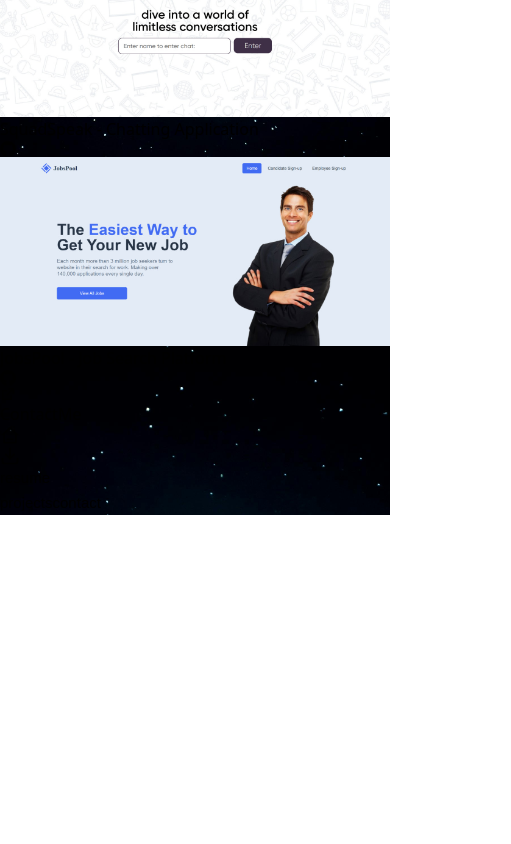
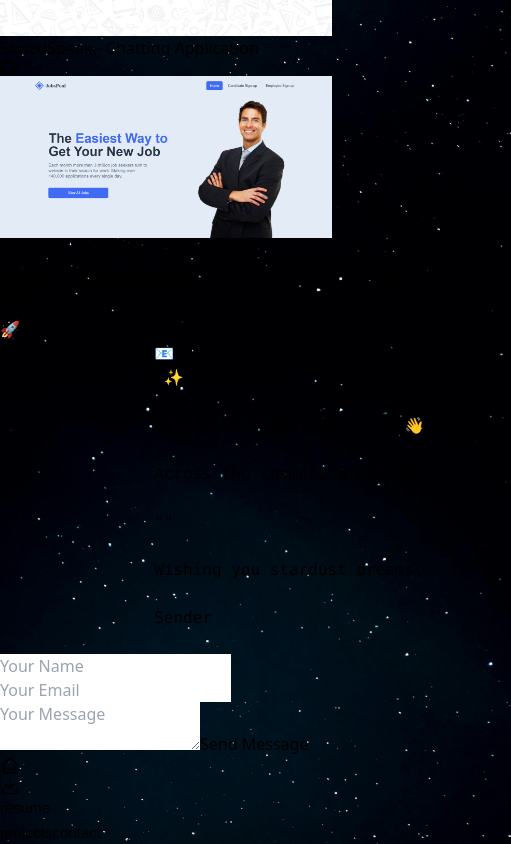
Before and after one commit to aryanploxxx/Portfolio-Website, a React (Vite) app in the folder Client/: page / in a window 390 px wide. Shown: the part 2259-3103 px from the top of the page, 511 px wide, since content can reach past the window. Before the commit the page ends 2774 px from the top, so only its background shows below. Built offline with nearby package versions, Linux system fonts and the light colour scheme.

Commit message:
Feature: Contact Form

```diff
--- a/Client/package.json
+++ b/Client/package.json
@@ -10,6 +10,7 @@
     "preview": "vite preview"
   },
   "dependencies": {
+    "axios": "^1.7.5",
     "gsap": "^3.12.5",
     "react": "^18.3.1",
     "react-dom": "^18.3.1",
--- a/Client/src/components/AboutMe.jsx
+++ b/Client/src/components/AboutMe.jsx
@@ -1,8 +1,9 @@
 import Skills from "./Skills"
+import './BottomNavbar.css'
 
 const AboutMe = () => {
   return (
-    <div className="min-h-screen flex flex-col flex-wrap justify-center items-left gap-5 w-[70%] text-white">
+    <div className="about-me-container min-h-screen flex flex-col flex-wrap justify-center items-left gap-5 w-[70%] text-white">
 
       <p className="about-me-title mb-5 w-1/5 flex flex-row justify-center items-center border border-white/30 rounded-xl bg-white/10 backdrop-blur-md shadow-lg font-['Gilroy'] font-light text-3xl tracking-[2px] px-4 py-2">
         about me
--- a/Client/src/components/BottomNavbar.css
+++ b/Client/src/components/BottomNavbar.css
@@ -11,6 +11,10 @@
 
   .navbar-text {
     font-size: 15px;
+  }
+
+  .about-me-container {
+    width: 80% !important;
   }
 
   .about-me-title {
@@ -68,6 +72,15 @@
 
   .projects-container {
     margin-top: 100px;
+    width: 85% !important;
+  }
+
+  .contact-me-wrapper {
+    width: 80% !important;
+  }
+
+  .contact-me-title {
+    width: 55% !important;
   }
 }
 
--- a/Client/src/components/ContactMe.jsx
+++ b/Client/src/components/ContactMe.jsx
@@ -1,6 +1,121 @@
+import { useState } from "react";
+import axios from "axios";
+import './BottomNavbar.css'
+
 const ContactMe = () => {
+  const [name, setName] = useState('');
+  const [email, setEmail] = useState('');
+  const [description, setDescription] = useState('');
+  const [isSubmitting, setIsSubmitting] = useState(false);
+  const [submitStatus, setSubmitStatus] = useState(null);
+
+  const handleSubmit = async (e) => {
+    e.preventDefault();
+    setIsSubmitting(true);
+    setSubmitStatus(null);
+
+    try {
+      const response = await axios.post('http://localhost:5000/contact-form-submit', {
+        name,
+        email,
+        message: description
+      });
+
+      if (response.status === 200) {
+        setSubmitStatus('success');
+        setName('');
+        setEmail('');
+        setDescription('');
+      } else {
+        setSubmitStatus('error');
+      }
+    } catch (error) {
+      console.error('Error submitting form:', error);
+      setSubmitStatus('error');
+    } finally {
+      setIsSubmitting(false);
+    }
+  }
+
   return (
-    <div>ContactMe</div>
+    <div className="contact-me-wrapper min-h-[calc(100vh-100px)] flex flex-col flex-wrap justify-center items-left gap-4 w-[70%] text-white">
+
+      <p className="contact-me-title mb-4 w-[20%] flex flex-row justify-center items-center border border-white/30 rounded-xl bg-white/10 backdrop-blur-md shadow-lg font-['Gilroy'] font-light text-2xl tracking-[2px] px-3 py-1">
+        contact me
+      </p>
+
+      <div className="flex flex-col md:flex-row gap-4 justify-center items-center">
+
+        <div className="live-display w-full md:w-1/2 h-full p-4 border border-white/30 rounded-md bg-white/10 backdrop-blur-md shadow-lg hidden md:block">
+          <pre className="magic-element whitespace-pre-wrap text-sm">
+            {`🚀 ${name || "Sender"}
+                📧 Recipient
+                |✨ Subject
+
+                Hello, intrepid traveler! 👋
+
+                Across the cosmos, a message for you:
+
+                "${description}"
+
+                Wishing you stardust dreams,
+
+                ${name || "Sender"}
+            `}
+          </pre>
+        </div>
+
+        <div className="contact-form w-full md:w-1/2 h-full p-4 border border-white/30 rounded-md bg-white/10 backdrop-blur-md shadow-lg">
+            <form onSubmit={handleSubmit} className="flex flex-col gap-3">
+
+              <input
+                type="text"
+                value={name}
+                onChange={(e) => setName(e.target.value)}
+                placeholder="Your Name"
+                className="p-1.5 bg-white/10 backdrop-blur-md border border-white/30 rounded-md text-white placeholder-white/50"
+                required
+              />
+
+              <input
+                type="email"
+                value={email}
+                onChange={(e) => setEmail(e.target.value)}
+                placeholder="Your Email"
+                className="p-1.5 bg-white/10 backdrop-blur-md border border-white/30 rounded-md text-white placeholder-white/50"
+                required
+              />
+
+              <textarea
+                value={description}
+                onChange={(e) => setDescription(e.target.value)}
+                placeholder="Your Message"
+                className="p-1.5 bg-white/10 backdrop-blur-md border border-white/30 rounded-md text-white placeholder-white/50 h-28 resize-none"
+                required
+              />
+
+              <button
+                type="submit"
+                className="p-1.5 bg-white/20 backdrop-blur-md border border-white/30 rounded-md text-white hover:bg-white/30 transition-colors"
+                disabled={isSubmitting}
+              >
+                {isSubmitting ? 'Sending...' : 'Send Message'}
+              </button>
+
+              {submitStatus === 'success' && (
+                <p className="text-green-400 text-sm">Message sent successfully!</p>
+              )}
+
+              {submitStatus === 'error' && (
+                <p className="text-red-400 text-sm">Error sending message. Please try again.</p>
+              )}
+
+            </form>
+        </div>
+
+      </div>
+
+    </div>
   )
 }
 
--- a/Client/src/index.css
+++ b/Client/src/index.css
@@ -4,6 +4,7 @@
 
 body {
     background-image: url('./assets/peakpx4.jpg');
+    /* background: #000; */
     background-size: cover;
     background-position: center;
     background-repeat: no-repeat;
```
Also changed, not shown: 1 other file (tests, documents, lock files or other folders).
